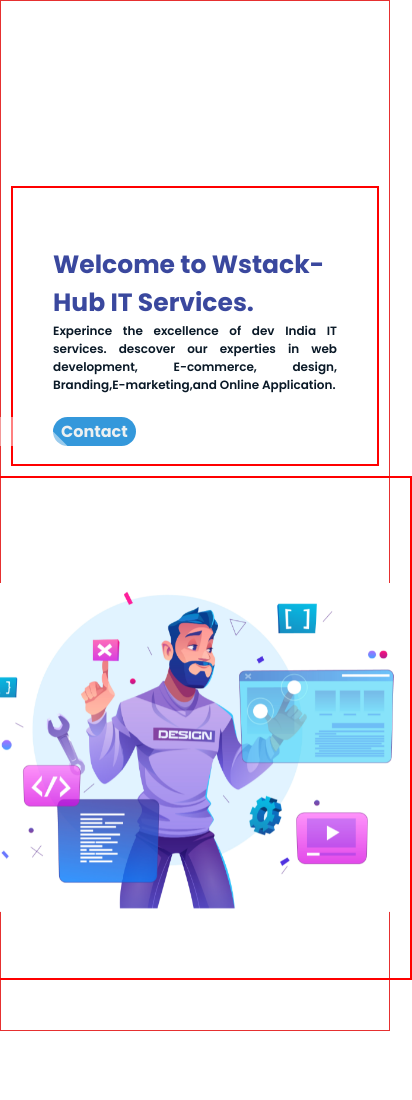
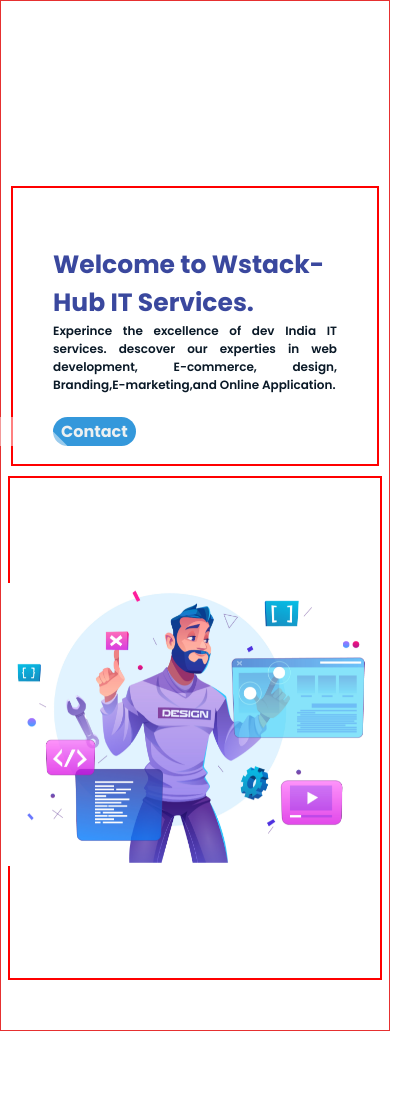
Before and after one commit to ayushpvt26/compant1, a plain HTML site: page index.html in a window 390 px wide. Shown: the top 1100 px of the page, 412 px wide, since content can reach past the window. Drawn offline with Linux system fonts and the light colour scheme.

Commit message:
style.css

```diff
--- a/style.css
+++ b/style.css
@@ -963,7 +963,7 @@ border: 2px solid red;
 padding: auto;
 }
 .conimg img{
-  width: 430px;
+  width: 370px;
  height: auto;
 }
 .discription{
```
